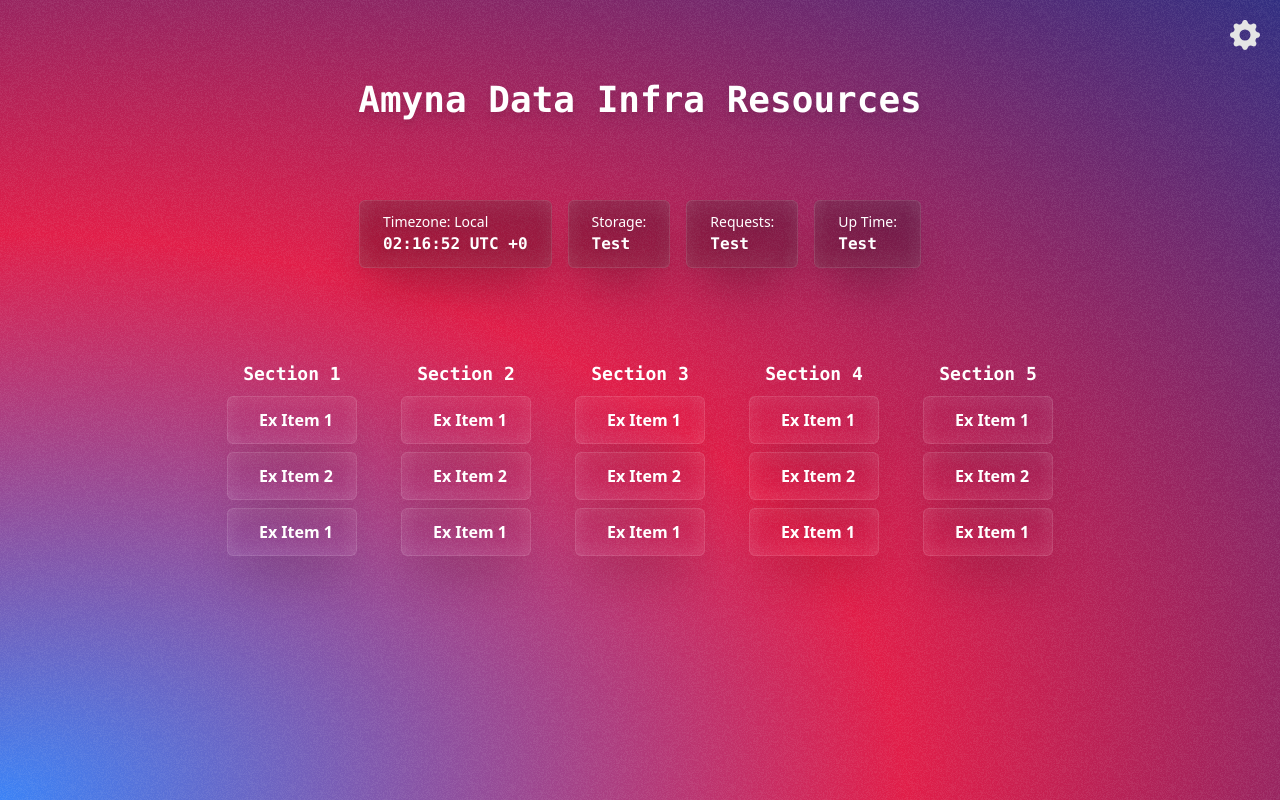
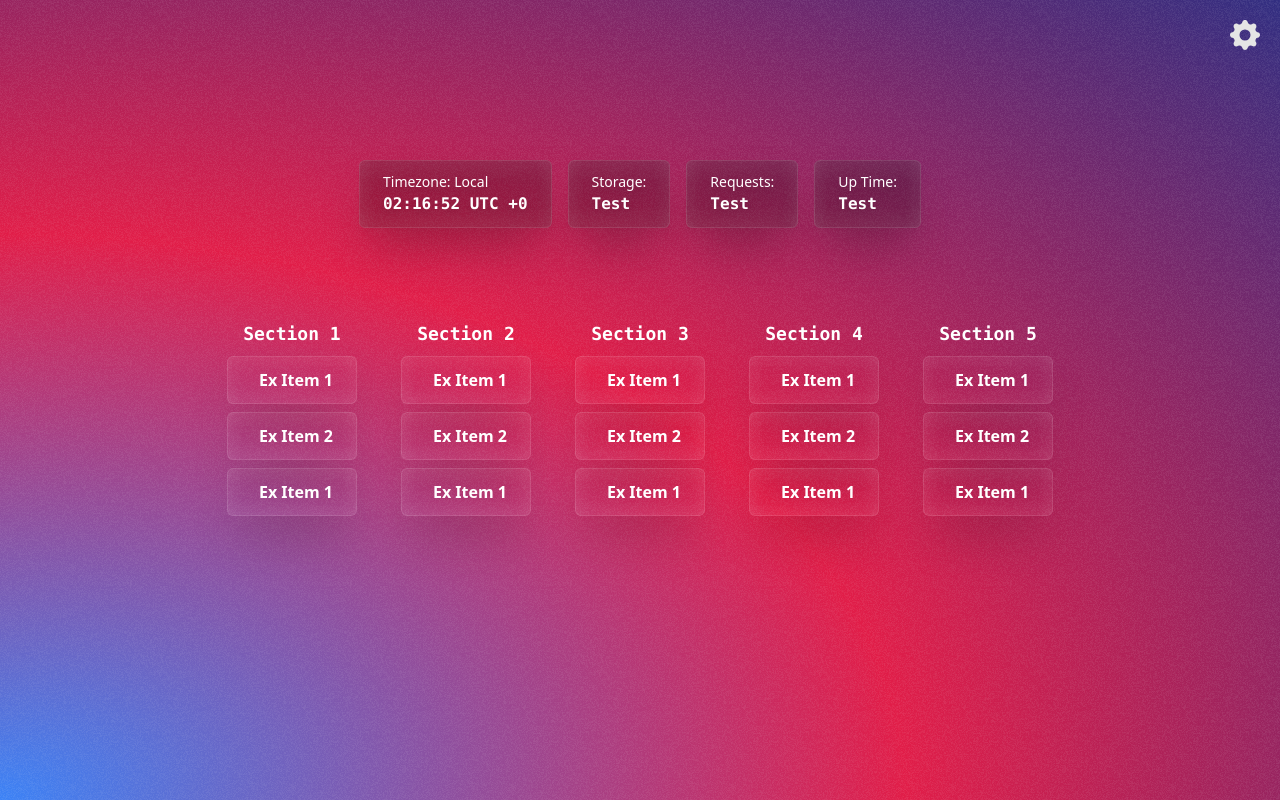
Before and after one commit to nullmaxwell/HomeHub, a Next.js app: page / in a window 1280 px wide. Built offline with nearby package versions, Linux system fonts and the light colour scheme.

Commit message:
Obfuscated page title to environment variable.

```diff
--- a/app/page.tsx
+++ b/app/page.tsx
@@ -5,19 +5,19 @@ import WidgetBar from "./components/WidgetsBar";
 import jsonDataWidgets from "./data/widgetData";
 import jsonData from "./data/linkData";
 
-
 export default function Home() {
   return (
     <main className="relative h-screen">
       <div id="grain-slider" className="demo-wrap">
         <div className="md:mb-20 mb-10 w-full flex flex-col justify-center items-center drop-shadow-lg relative z-20">
-          <h1 className="md:text-4xl text-2xl font-black text-center text-white font-mono md:my-20 my-10">Amyna Data Infra
-            Resources</h1>
+          <h1 className="md:text-4xl text-2xl font-black text-center text-white font-mono md:my-20 my-10">
+            {process.env.HUB_PAGE_TITLE}
+          </h1>
           <WidgetBar data={jsonDataWidgets} />
         </div>
         <LinkContainer data={jsonData} />
         <Settings />
       </div>
     </main>
-  )
+  );
 }
```
